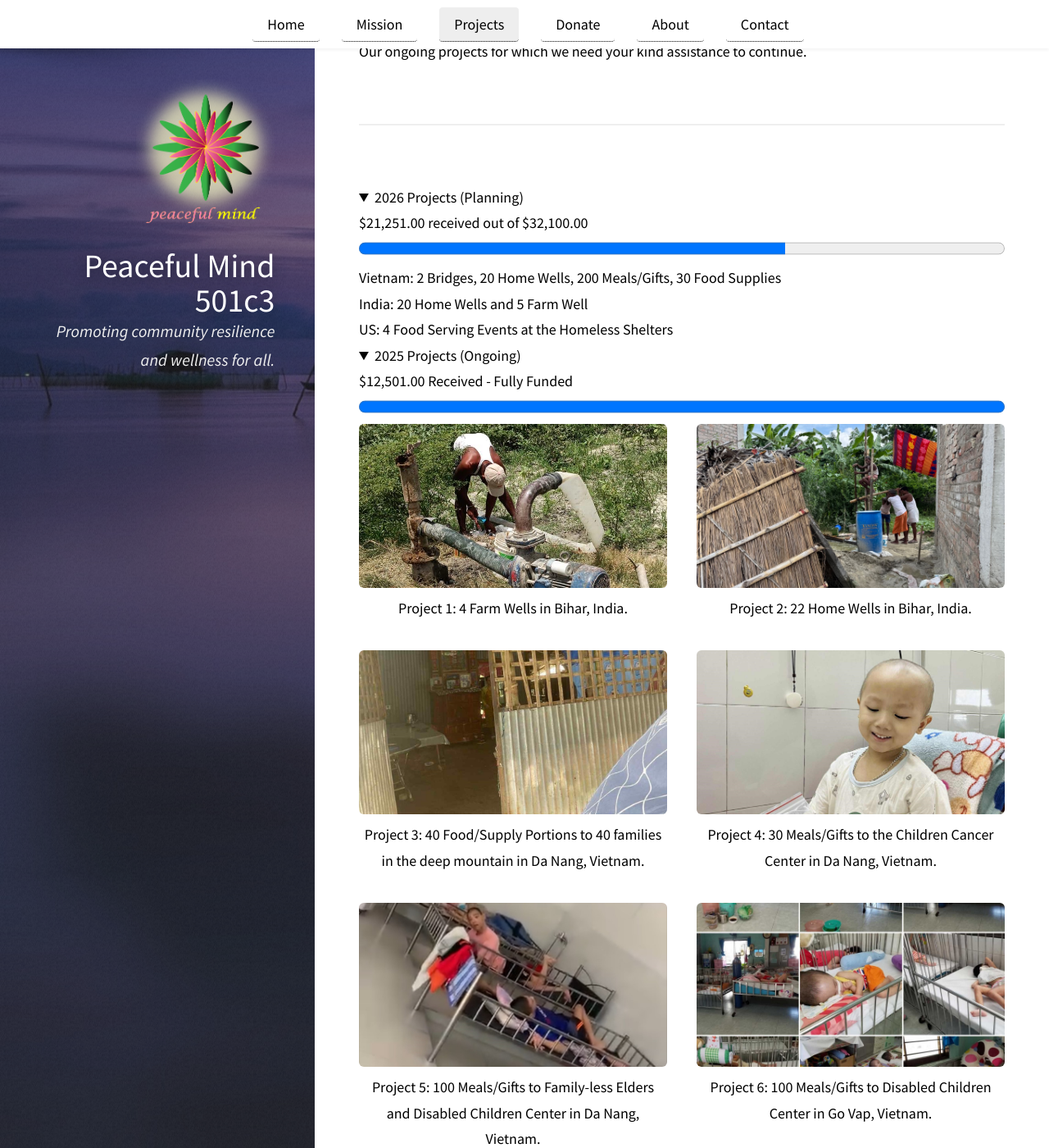
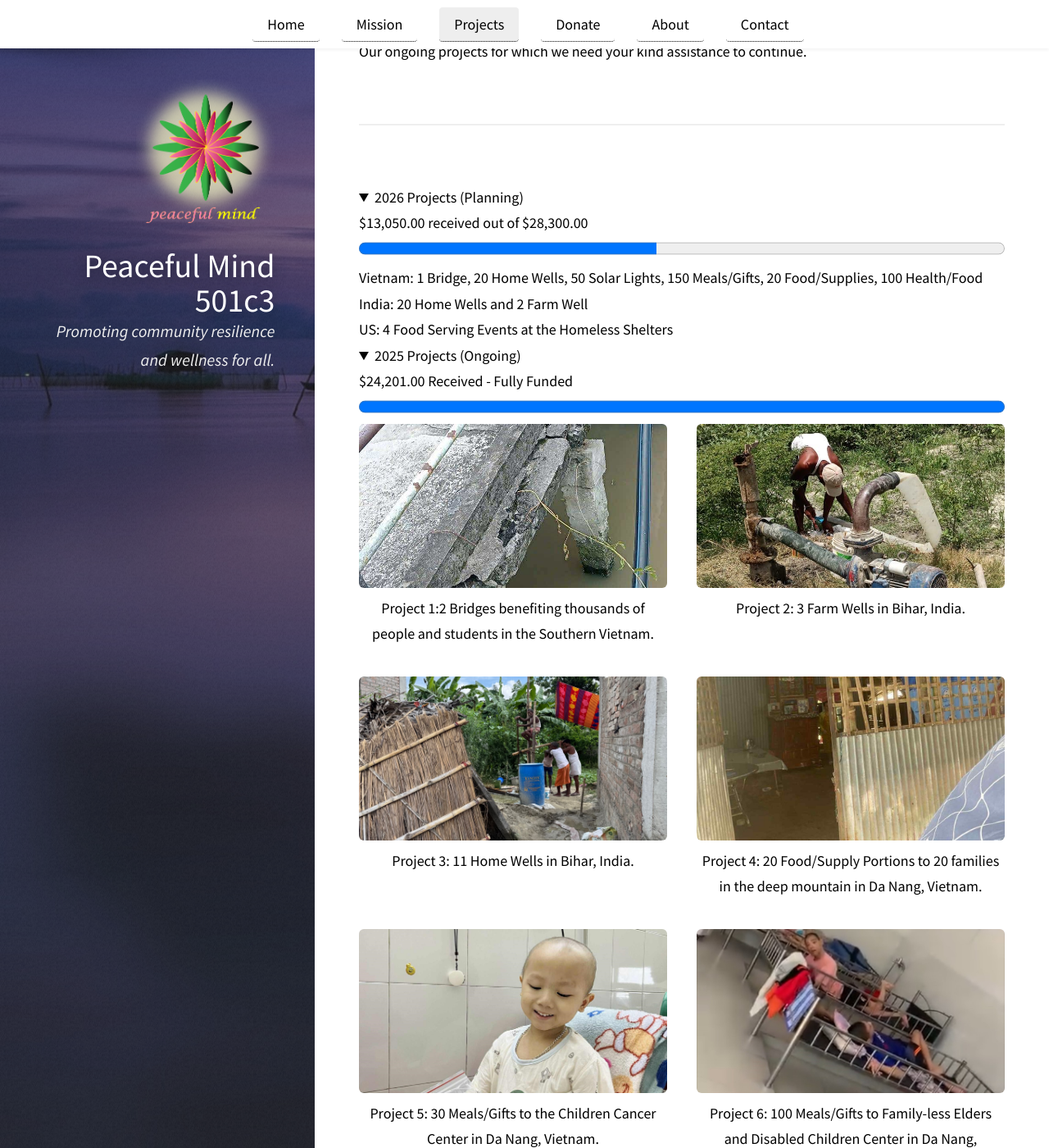
Before and after one commit to peacefulcenter/peacefulcenter.github.io, a Jekyll site: the page built from pages/projects.md, in a window 1280 px wide and 1400 px high, scrolled down 251 px. Shown: the whole window at 82% size. Built offline with Jekyll 4.4.1, drawn with Linux system fonts in a browser that asks for light colours; some of the changed text lies outside the part shown.

Commit message:
Add projects

```diff
--- a/pages/projects.md
+++ b/pages/projects.md
@@ -6,54 +6,59 @@
 ---
 <details open>
 <summary><strong>2026 Projects (Planning)</strong></summary>
-$21,251.00 received out of $32,100.00 <br>
-<progress value="21215" max="32100" style="width:100%; height:30px;"></progress>
-Vietnam: 2 Bridges, 20 Home Wells, 200 Meals/Gifts, 30 Food Supplies<br>
-India: 20 Home Wells and 5 Farm Well<br>
+$13,050.00 received out of $28,300.00 <br>
+<progress value="13050" max="28300" style="width:100%; height:30px;"></progress>
+Vietnam: 1 Bridge, 20 Home Wells, 50 Solar Lights, 150 Meals/Gifts, 20 Food/Supplies, 100 Health/Food<br>
+India: 20 Home Wells and 2 Farm Well<br>
 US: 4 Food Serving Events at the Homeless Shelters
 </details>
 
 <details open>
 <summary><strong>2025 Projects (Ongoing)</strong></summary>
 
-    $12,501.00 Received - Fully Funded
+    $24,201.00 Received - Fully Funded
 
-    <progress value="12500" max="12500" style="width:100%; height:30px;"></progress>
+    <progress value="24200" max="24200" style="width:100%; height:30px;"></progress>
 
     <div class="project-grid">
-        <!--figure>
+        <figure>
             <img src="{{ '/assets/images/project-images/bridges.jpeg' }}" alt="Bridges in Southern rural area">
-            <figcaption><strong>Project 1:</strong> (DEFFERRED to 2026) 2 Bridges benefiting 4,000 families and schools in the Southern Vietnam.</figcaption>
-        </figure-->
+            <figcaption><strong>Project 1:</strong>2 Bridges benefiting thousands of people and students in the Southern Vietnam.</figcaption>
+        </figure>
 
         <figure>
             <img src="{{ '/assets/images/project-images/IndiaFarmWell.JPG' }}" alt="Farm Well in Bihar India">
-            <figcaption><strong>Project 1:</strong> 4 Farm Wells in Bihar, India.</figcaption>
+            <figcaption><strong>Project 2:</strong> 3 Farm Wells in Bihar, India.</figcaption>
         </figure>
 
         <figure>
             <img src="{{ '/assets/images/project-images/IndiaHomeWell.JPG' }}" alt="Home Wells in Bihar India">
-            <figcaption><strong>Project 2:</strong> 22 Home Wells in Bihar, India.</figcaption>
+            <figcaption><strong>Project 3:</strong> 11 Home Wells in Bihar, India.</figcaption>
         </figure>
 
         <figure>
             <img src="{{ '/assets/images/project-images/food.jpeg' }}" alt="Food and supplies for Da Nang">
-            <figcaption><strong>Project 3:</strong> 40 Food/Supply Portions to 40 families in the deep mountain in Da Nang, Vietnam.</figcaption>
+            <figcaption><strong>Project 4:</strong> 20 Food/Supply Portions to 20 families in the deep mountain in Da Nang, Vietnam.</figcaption>
         </figure>
 
         <figure>
             <img src="{{ '/assets/images/project-images/meals_for_children.jpeg' }}" alt="Meals for children with cancer">
-            <figcaption><strong>Project 4:</strong> 30 Meals/Gifts to the Children Cancer Center in Da Nang, Vietnam.</figcaption>
+            <figcaption><strong>Project 5:</strong> 30 Meals/Gifts to the Children Cancer Center in Da Nang, Vietnam.</figcaption>
         </figure>
 
         <figure>
             <img src="{{ '/assets/images/project-images/meals_for_elders.jpeg' }}" alt="Meals for elders and disabled children">
-            <figcaption><strong>Project 5:</strong> 100 Meals/Gifts to Family-less Elders and Disabled Children Center in Da Nang, Vietnam.</figcaption>
+            <figcaption><strong>Project 6:</strong> 100 Meals/Gifts to Family-less Elders and Disabled Children Center in Da Nang, Vietnam.</figcaption>
         </figure>
 
         <figure>
             <img src="{{ '/assets/images/project-images/ChildrenCenterGoVap.jpg' }}" alt="Meals for elders and disabled children">
-            <figcaption><strong>Project 6:</strong> 100 Meals/Gifts to Disabled Children Center in Go Vap, Vietnam.</figcaption>
+            <figcaption><strong>Project 7:</strong> 100 Meals/Gifts to Disabled Children Center in Go Vap, Vietnam.</figcaption>
+        </figure>
+
+        <figure>
+            <img src="{{ '/assets/images/project-images/wells.jpeg' }}" alt="Wells in VN">
+            <figcaption><strong>Project 8:</strong> 6 wells in Southern Vietnam.</figcaption>
         </figure>
     </div>
 </details>
```
Also changed, not shown: _featured-cards/card1.md (+1 -1 lines), pages/donate.md (+21 -23 lines).
